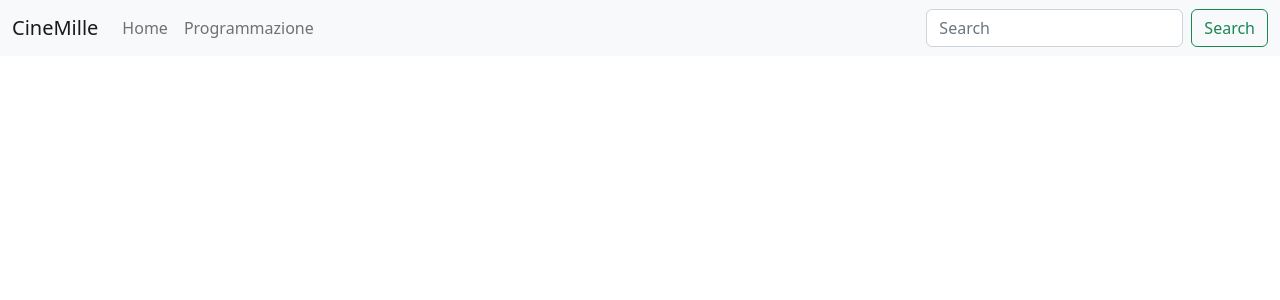
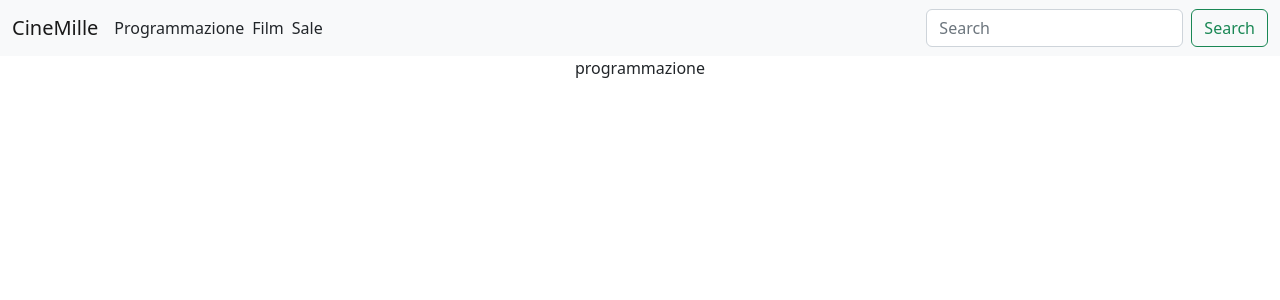
Before and after one commit to Vincenzopicone/CineMilleFront-End, a React (Create React App) app: page /film in a window 1280 px wide. Shown: the top 300 px of the page. Built offline with nearby package versions, Linux system fonts and the light colour scheme; no server answers.

Commit message:
add card film

```diff
--- a/package.json
+++ b/package.json
@@ -10,6 +10,7 @@
     "react": "^18.2.0",
     "react-bootstrap": "^2.7.4",
     "react-dom": "^18.2.0",
+    "react-router-dom": "^6.11.1",
     "react-scripts": "5.0.1",
     "web-vitals": "^2.1.4"
   },
--- a/src/App.js
+++ b/src/App.js
@@ -1,14 +1,23 @@
 import logo from './logo.svg';
 import './App.css';
 import 'bootstrap/dist/css/bootstrap.min.css';
+import { BrowserRouter, Routes, Route } from "react-router-dom";
 import Navbar from './components/Navbar.jsx';
-import Programmazione from './components/Programmazione.jsx';
+import Homepage from './components/Homepage.jsx';
+import Film from './components/Film.jsx';
+import Sale from './components/Sale.jsx';
 
 function App() {
   return (
     <div className="App">
-      <Navbar></Navbar>
-      <Programmazione></Programmazione>
+      <BrowserRouter>
+      <Navbar/>
+      <Routes>
+        <Route path="/" element={<Homepage/>}/>
+        <Route path="/film" element={<Film/>}/>
+        <Route path="/sale" element={<Sale/>}/>
+      </Routes>
+      </BrowserRouter>
 
     </div>
   );
--- /dev/null
+++ b/src/components/CardProgrammazione.jsx
@@ -0,0 +1,30 @@
+import Button from "react-bootstrap/Button";
+import Card from "react-bootstrap/Card";
+const CardProgrammazione = (props) => {
+  return (
+    <Card className="m-2 col-2" >
+      <Card.Body className="p-3">
+        <Card.Title>{props.spettacolo.film.titolo}</Card.Title>
+        <Card.Text>{props.spettacolo.film.descrizione}</Card.Text>
+        <div className="d-flex justify-content-between">
+          <div className="d-flex justify-content-between flex-column">
+            <Button variant="secondary m-1">SALA</Button>
+            <Button variant="primary m-1">
+              {props.spettacolo.sala.numerosala}
+            </Button>
+          </div>
+          <div className="d-flex justify-content-between flex-column">
+            <Button variant="secondary m-1">TIPO</Button>
+            <Button variant="danger m-1">{props.spettacolo.sala.tiposala}</Button>
+          </div>
+          <div className="d-flex justify-content-between flex-column">
+            <Button variant="secondary m-1">CAPIENZA</Button>
+            <Button variant="warning m-1">{props.spettacolo.sala.capienza}</Button>
+          </div>
+        </div>
+      </Card.Body>
+    </Card>
+  );
+};
+
+export default CardProgrammazione;
--- /dev/null
+++ b/src/components/Film.jsx
@@ -0,0 +1,5 @@
+const Programmazione = () => {
+    return(<div>programmazione</div>)
+}
+
+export default Programmazione;
--- a/src/components/Programmazione.jsx
+++ b/src/components/Homepage.jsx
@@ -1,6 +1,7 @@
 import { useEffect, useState } from "react"
+import CardProgrammazione from "./CardProgrammazione";
 
-const ListaProgrammazione = () => {
+const Homepage = () => {
 
     const[programmazione, setProgrammazione] = useState();
 
@@ -22,7 +23,7 @@ const ListaProgrammazione = () => {
     useEffect(()=>{
         getProgrammazione()
     },[])
-    return ( <ul>{programmazione && programmazione.map((e)=>(<li>{e.film.titolo}-------{e.sala.numerosala}</li>))}</ul>)
+    return ( <div className="d-flex justify-content-center flex-wrap">{programmazione && programmazione.map((e)=>(<CardProgrammazione spettacolo={e}/>))}</div>)
 }
 
-export default ListaProgrammazione;
+export default Homepage;
--- a/src/components/Navbar.jsx
+++ b/src/components/Navbar.jsx
@@ -4,6 +4,7 @@ import Form from 'react-bootstrap/Form';
 import Nav from 'react-bootstrap/Nav';
 import Navbar from 'react-bootstrap/Navbar';
 import NavDropdown from 'react-bootstrap/NavDropdown';
+import { Link } from 'react-router-dom';
 
 function NavBar() {
   return (
@@ -17,8 +18,9 @@ function NavBar() {
             style={{ maxHeight: '100px' }}
             navbarScroll
           >
-            <Nav.Link href="#">Home</Nav.Link>
-            <Nav.Link href="#action2">Programmazione</Nav.Link>
+            <Link className='text-dark text-decoration-none me-2' to={'/'}>Programmazione</Link>
+            <Link className='text-dark text-decoration-none me-2' to={'/film'}>Film</Link>
+            <Link className='text-dark text-decoration-none me-2' to={'/sale'}>Sale</Link>
           </Nav>
           <Form className="d-flex">
             <Form.Control
--- /dev/null
+++ b/src/components/Sale.jsx
@@ -0,0 +1,5 @@
+const Sale = () => {
+    return(<div>sale</div>)
+}
+
+export default Sale;
```
Also changed, not shown: 1 other file (tests, documents, lock files or other folders).
